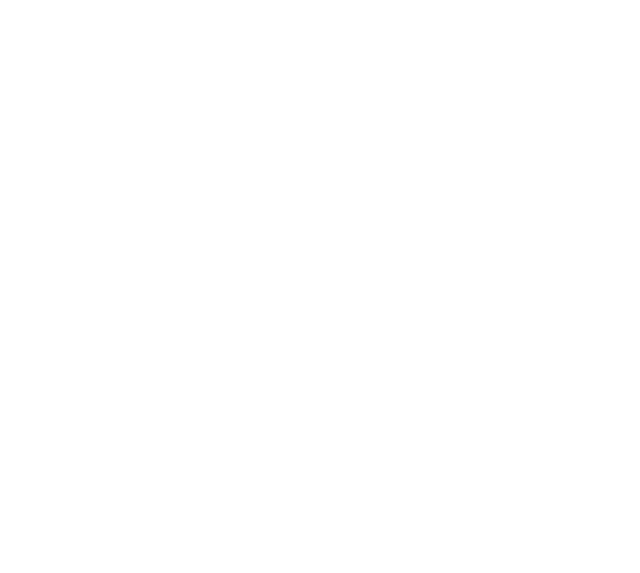
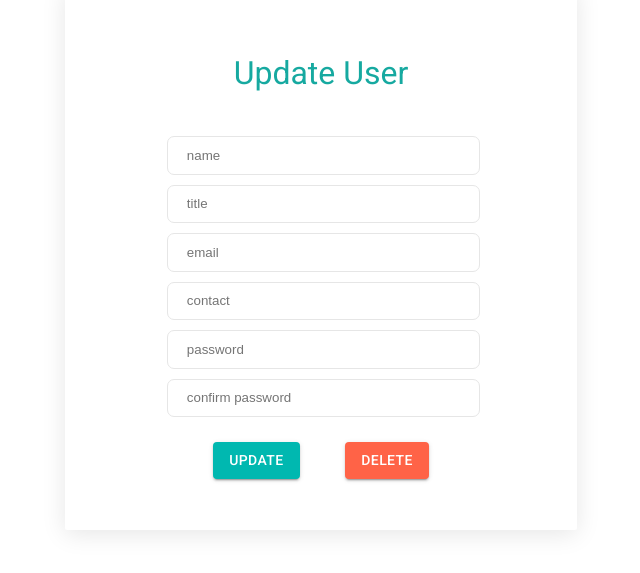
Before and after one commit to zahidalidev/mapleHR-react-redux-firebase, a React (Create React App) app: page /People/1 in a window 1280 px wide. Before the commit this address had no page. Shown: the part 101-674 px from the top of the page, without its empty margins (299-939 px from the left). Built offline with nearby package versions, Linux system fonts and the light colour scheme.

Commit message:
profile page

```diff
--- a/src/components/Routes.jsx
+++ b/src/components/Routes.jsx
@@ -3,11 +3,13 @@
 import Login from 'containers/auth/login'
 import Signup from 'containers/auth/signup'
 import People from 'containers/people'
+import Profile from 'containers/profile'
 
 const routeList = [
   { path: '/signup', component: <Signup /> },
   { path: '/login', component: <Login /> },
-  { path: '/People', component: <People /> }
+  { path: '/People', component: <People /> },
+  { path: '/People/:id', component: <Profile /> }
 ]
 
 const AppRoutes = () => {
--- a/src/components/button/index.jsx
+++ b/src/components/button/index.jsx
@@ -1,19 +1,27 @@
 import PropTypes from 'prop-types'
+import MuiButton from '@mui/material/Button'
 
 import 'components/button/styles.css'
 
-const Button = ({ btnName }) => {
+const Button = ({ btnName, backgroundColor = '#00b8b0' }) => {
   return (
     <div className='sign-in-form-button'>
-      <button className='landing-page-button' type='submit'>
+      <MuiButton
+        style={{ backgroundColor }}
+        className='landing-page-button'
+        type='submit'
+        variant='contained'
+        data-flag={btnName}
+      >
         {btnName}
-      </button>
+      </MuiButton>
     </div>
   )
 }
 
 Button.propTypes = {
-  btnName: PropTypes.string.isRequired
+  btnName: PropTypes.string.isRequired,
+  backgroundColor: PropTypes.string.isRequired
 }
 
 export default Button
--- a/src/components/button/styles.css
+++ b/src/components/button/styles.css
@@ -2,7 +2,6 @@
   margin-top: 15px;
 }
 .landing-page-button {
-  background-color: #00b8b0;
   border: none;
   border-radius: 7px;
   color: #fff;
--- a/src/containers/auth/login/index.jsx
+++ b/src/containers/auth/login/index.jsx
@@ -3,9 +3,10 @@
 import { USER_LOGIN } from 'store/user'
 import { useNavigate } from 'react-router-dom'
 
+import { login } from 'services/userServices'
+import { loginValidate } from 'utils/userValidate'
 import AuthForm from 'components/authform'
 import Loader from 'components/loader'
-import { login } from 'services/userServices'
 
 const Login = () => {
   const [loading, setLoading] = useState(false)
@@ -14,23 +15,6 @@
   const initialValues = {
     email: '',
     password: ''
-  }
-
-  const validate = values => {
-    const errors = {}
-    if (!values.email) {
-      errors.email = 'Required'
-    } else if (!/^[A-Z0-9._%+-]+@[A-Z0-9.-]+\.[A-Z]{2,4}$/i.test(values.email)) {
-      errors.email = 'Invalid email address'
-    }
-
-    if (!values.password) {
-      errors.password = 'Required'
-    } else if (values.password.length < 5) {
-      errors.password = 'Must be 5 characters or more'
-    }
-
-    return errors
   }
 
   const submit = async values => {
@@ -51,7 +35,7 @@
       <AuthForm
         initialValues={initialValues}
         submit={submit}
-        validate={validate}
+        validate={loginValidate}
         btnName='Sign In'
         pathName='/signup'
         authText='Create account!'
--- a/src/containers/auth/signup/index.jsx
+++ b/src/containers/auth/signup/index.jsx
@@ -3,6 +3,7 @@
 import { useNavigate } from 'react-router-dom'
 
 import { USER_SIGNUP } from 'store/user'
+import { validateUser } from 'utils/userValidate'
 import { signup } from 'services/userServices'
 import AuthForm from 'components/authform'
 import Loader from 'components/loader'
@@ -11,6 +12,7 @@
   const [loading, setLoading] = useState(false)
   const dispatch = useDispatch()
   const navigate = useNavigate()
+
   const initialValues = {
     name: '',
     title: '',
@@ -18,40 +20,6 @@
     contact: '',
     password: '',
     confirmPassword: ''
-  }
-
-  const validate = values => {
-    const errors = {}
-
-    if (!values.name) {
-      errors.name = 'Required'
-    }
-
-    if (!values.title) {
-      errors.title = 'Required'
-    }
-
-    if (!values.email) {
-      errors.email = 'Required'
-    } else if (!/^[A-Z0-9._%+-]+@[A-Z0-9.-]+\.[A-Z]{2,4}$/i.test(values.email)) {
-      errors.email = 'Invalid email address'
-    }
-
-    if (!values.contact) {
-      errors.contact = 'Required'
-    }
-
-    if (!values.password) {
-      errors.password = 'Required'
-    } else if (values.password.length < 5) {
-      errors.password = 'Must be 5 characters or more'
-    }
-
-    if (values.password != values.confirmPassword) {
-      errors.confirmPassword = 'Password and Confirm Password not same!'
-    }
-
-    return errors
   }
 
   const submit = async values => {
@@ -73,7 +41,7 @@
       <AuthForm
         initialValues={initialValues}
         submit={submit}
-        validate={validate}
+        validate={validateUser}
         btnName='Sign Up'
         pathName='/login'
         authText='Login!'
--- /dev/null
+++ b/src/containers/profile/index.jsx
@@ -0,0 +1,73 @@
+import { useState } from 'react'
+// import { useNavigate } from 'react-router-dom'
+import { useFormik } from 'formik'
+
+import Button from 'components/button'
+import Loader from 'components/loader'
+import Input from 'components/input'
+import { validateUser } from 'utils/userValidate'
+
+import 'containers/profile/styles.css'
+
+const Profile = () => {
+  const [loading, setLoading] = useState(false)
+  //   const navigate = useNavigate()
+  const initialValues = {
+    name: '',
+    title: '',
+    email: '',
+    contact: '',
+    password: '',
+    confirmPassword: ''
+  }
+
+  const submit = async values => {
+    try {
+      const action = document.activeElement.dataset.flag
+      console.log(values)
+      console.log('The flag is:', action)
+      setLoading(true)
+      //   navigate('/people')
+    } catch (error) {
+      console.log('Login Error: ', error)
+    }
+    setLoading(false)
+  }
+
+  const formik = useFormik({
+    initialValues,
+    validate: validateUser,
+    onSubmit: submit
+  })
+
+  return (
+    <>
+      <Loader show={loading} />
+      <div className='form-container'>
+        <div className='form-container-div'>
+          <div>
+            <div>
+              <div className='c-update'>Update User</div>
+            </div>
+            <div>
+              <form onSubmit={formik.handleSubmit}>
+                <div className='form-fields'>
+                  {Object.keys(formik.values).map(item => (
+                    <Input key={item} item={item} formik={formik} />
+                  ))}
+                </div>
+
+                <div className='btn-container'>
+                  <Button btnName='Update' />
+                  <Button backgroundColor='#ff6347' btnName='Delete' />
+                </div>
+              </form>
+            </div>
+          </div>
+        </div>
+      </div>
+    </>
+  )
+}
+
+export default Profile
--- /dev/null
+++ b/src/containers/profile/styles.css
@@ -0,0 +1,79 @@
+.form-container {
+  margin-top: 7%;
+  margin-left: -40px;
+  text-align: center;
+}
+.form-container > div {
+  display: inline-block;
+  width: 512px;
+}
+
+.form-container-div {
+  font-style: normal;
+  font-weight: 400;
+  margin-left: auto;
+  margin-right: auto;
+  padding: 0 10px;
+  position: relative;
+}
+.form-container-div > div {
+  background: #fff;
+  border-radius: 2px;
+  box-shadow: 0 4px 24px rgba(0, 0, 0, 0.1);
+  margin: 0 auto 28px;
+  padding: 13% 20% 10%;
+  text-align: left;
+}
+.c-update {
+  color: #16a9a0;
+  margin-bottom: 44px;
+  text-align: center;
+  font-size: 2rem;
+}
+
+.form-fields > hr {
+  border: 0.5px solid #d2d2d2;
+  margin-top: 0 !important;
+  margin-bottom: 0 !important;
+}
+.form-fields > span {
+  background-color: #fff;
+  display: block;
+  font-size: 14px;
+  left: 50%;
+  margin-left: -10px;
+  position: absolute;
+  text-align: center;
+  top: -1px;
+  width: 25px;
+}
+
+.btn-container {
+  display: flex;
+  justify-content: space-evenly;
+}
+
+@media screen and (max-width: 550px) {
+  .form-container > div {
+    width: 90%;
+  }
+  .form-container {
+    margin-left: 0;
+  }
+
+  .form-container-div > div {
+    border: none;
+    box-shadow: none;
+    padding: 12% 15% 10%;
+  }
+}
+@media screen and (max-width: 450px) {
+  .form-container-div > div {
+    padding: 12% 12% 10%;
+  }
+}
+@media screen and (max-width: 400px) {
+  .form-container-div > div {
+    padding: 12% 5% 10%;
+  }
+}
--- /dev/null
+++ b/src/utils/userValidate.js
@@ -0,0 +1,50 @@
+export const validateUser = values => {
+  const errors = {}
+
+  if (!values.name) {
+    errors.name = 'Required'
+  }
+
+  if (!values.title) {
+    errors.title = 'Required'
+  }
+
+  if (!values.email) {
+    errors.email = 'Required'
+  } else if (!/^[A-Z0-9._%+-]+@[A-Z0-9.-]+\.[A-Z]{2,4}$/i.test(values.email)) {
+    errors.email = 'Invalid email address'
+  }
+
+  if (!values.contact) {
+    errors.contact = 'Required'
+  }
+
+  if (!values.password) {
+    errors.password = 'Required'
+  } else if (values.password.length < 5) {
+    errors.password = 'Must be 5 characters or more'
+  }
+
+  if (values.password != values.confirmPassword) {
+    errors.confirmPassword = 'Password and Confirm Password not same!'
+  }
+
+  return errors
+}
+
+export const loginValidate = values => {
+  const errors = {}
+  if (!values.email) {
+    errors.email = 'Required'
+  } else if (!/^[A-Z0-9._%+-]+@[A-Z0-9.-]+\.[A-Z]{2,4}$/i.test(values.email)) {
+    errors.email = 'Invalid email address'
+  }
+
+  if (!values.password) {
+    errors.password = 'Required'
+  } else if (values.password.length < 5) {
+    errors.password = 'Must be 5 characters or more'
+  }
+
+  return errors
+}
```
